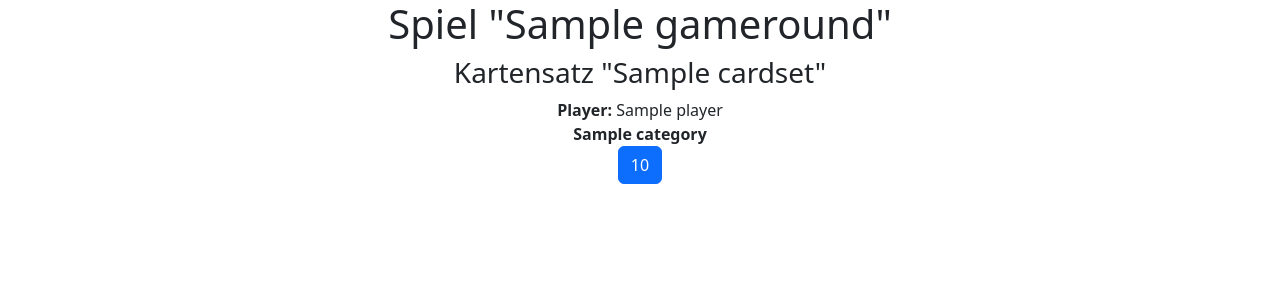
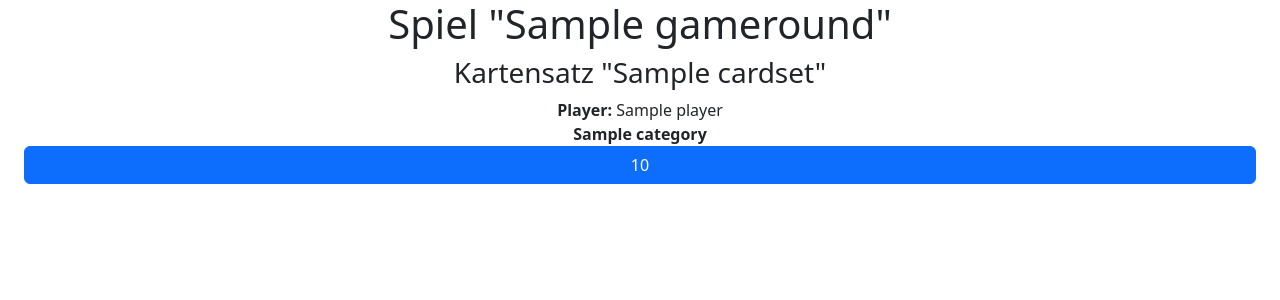
Before and after one commit to margau/djangopardy, a Django app: template src/jeopardy/templates/play.html in a window 1280 px wide. Shown: the top 300 px of the page. Run offline with Django 5.2, Linux system fonts and the light colour scheme; tables that the repository leaves empty hold one stand-in row (values such as "Sample post"); the template is opened without the code that fills it: values that come from a table or form of the project are taken from there, most other values are stand-ins (such as "Sample title", 1, 10 or a date in 2020); some libraries are stand-ins or nearby versions.

Commit message:
Improve Styling of question page

```diff
--- a/src/jeopardy/templates/play.html
+++ b/src/jeopardy/templates/play.html
@@ -17,13 +17,19 @@
   </div>
   {% endfor %}
 </div>
-{% for x in aq %}
+
 <div class="row">
-  {% for y in x %}
-  <div class="col">
-    <a href="/play/{{ gameround.id }}/question/{{y.id}}"><button type="button" class="btn btn-primary">{{y.points}}</button></a>
+  {% for x in aq %}
+
+  <div class="col d-grid gap-2">
+    {% for y in x %}
+    {% if y %}
+    <a href="/play/{{ gameround.id }}/question/{{y.id}}" class="btn btn-primary" role="button">{{y.points}}</a>
+    {% else %}
+    <button type="button" class="btn btn-lg btn-primary" disabled>Leider sind uns die Antworten ausgegangen!</button>
+    {% endif %}
+    {% endfor %}
   </div>
   {% endfor %}
 </div>
-{% endfor %}
 {% endblock %}
--- a/src/jeopardy/views.py
+++ b/src/jeopardy/views.py
@@ -60,9 +60,10 @@ def play(request, id):
     categories = gameround.category.all().values()
     aq = []
     # build aq list
-    for p in points:
+    for c in categories:
         caq = []
-        for c in categories:
+        for p in points:
+            # get all answer questions for this category
             caq.append(AnswerQuestion.objects.get_best_aq(c['id'],p['id']))
         aq.append(caq)
 
```
